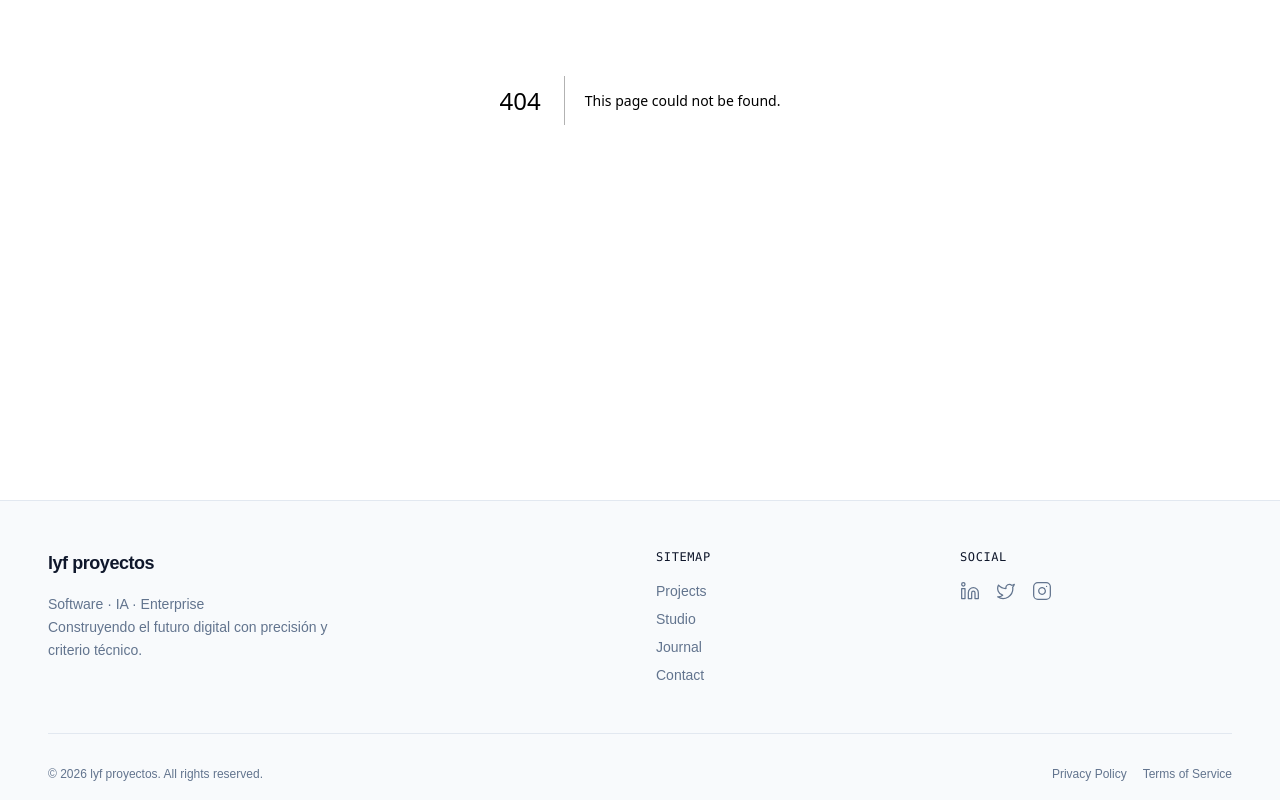
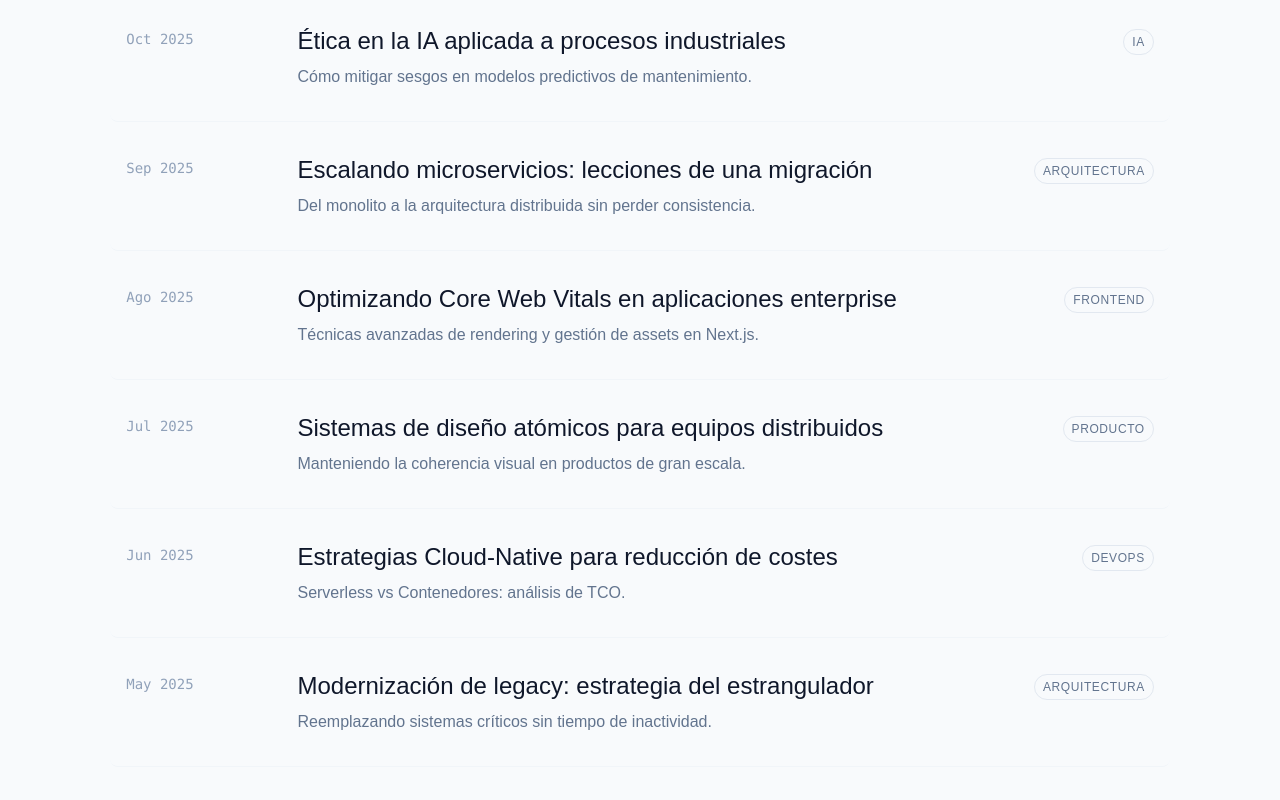
Before and after one commit to MarianoC96/LYF-PROYECTOS, a Next.js app: page /publicaciones in a window 1280 px wide. Before the commit this address had no page. Shown: the part 300-1100 px from the top of the page. Built offline with nearby package versions, Linux system fonts and the light colour scheme.

Commit message:
fix menores

```diff
--- a/app/components/CanvasHero.tsx
+++ b/app/components/CanvasHero.tsx
@@ -124,7 +124,7 @@ const DesktopCanvas = () => {
     if (error) {
         return (
             <div className="h-screen w-full bg-slate-50 flex items-center justify-center text-slate-500">
-                <p>Visual assets not available</p>
+                <p>Recursos visuales no disponibles</p>
             </div>
         );
     }
@@ -134,7 +134,7 @@ const DesktopCanvas = () => {
             <div className="sticky top-0 h-screen w-full overflow-hidden">
                 {isLoading && (
                     <div className="absolute inset-0 flex items-center justify-center z-10 bg-slate-50 text-slate-900 font-mono text-sm">
-                        Loading System... {Math.round((loadedCount / (frames.length || 1)) * 100)}%
+                        Cargando Sistema... {Math.round((loadedCount / (frames.length || 1)) * 100)}%
                     </div>
                 )}
                 <canvas ref={canvasRef} className="w-full h-full block" />
--- a/app/components/Footer.tsx
+++ b/app/components/Footer.tsx
@@ -10,24 +10,24 @@ export default function Footer() {
                         lyf proyectos
                     </Link>
                     <p className="text-sm max-w-xs leading-relaxed">
-                        Software · IA · Enterprise
+                        Software · IA · Corporativo
                         <br />
                         Construyendo el futuro digital con precisión y criterio técnico.
                     </p>
                 </div>
 
                 <div>
-                    <h3 className="text-slate-900 text-xs uppercase tracking-wider mb-4 font-mono">Sitemap</h3>
+                    <h3 className="text-slate-900 text-xs uppercase tracking-wider mb-4 font-mono">Navegación</h3>
                     <ul className="space-y-2 text-sm font-light">
-                        <li><Link href="/projects" className="hover:text-slate-900 transition-colors">Projects</Link></li>
-                        <li><Link href="/studio" className="hover:text-slate-900 transition-colors">Studio</Link></li>
-                        <li><Link href="/journal" className="hover:text-slate-900 transition-colors">Journal</Link></li>
-                        <li><Link href="/contact" className="hover:text-slate-900 transition-colors">Contact</Link></li>
+                        <li><Link href="/proyectos" className="hover:text-slate-900 transition-colors">Proyectos</Link></li>
+                        <li><Link href="/estudio" className="hover:text-slate-900 transition-colors">Estudio</Link></li>
+                        <li><Link href="/publicaciones" className="hover:text-slate-900 transition-colors">Publicaciones</Link></li>
+                        <li><Link href="/contacto" className="hover:text-slate-900 transition-colors">Contacto</Link></li>
                     </ul>
                 </div>
 
                 <div>
-                    <h3 className="text-slate-900 text-xs uppercase tracking-wider mb-4 font-mono">Social</h3>
+                    <h3 className="text-slate-900 text-xs uppercase tracking-wider mb-4 font-mono">Redes</h3>
                     <div className="flex gap-4">
                         <a href="#" className="hover:text-slate-900 transition-colors" aria-label="LinkedIn">
                             <Linkedin size={20} strokeWidth={1.5} />
@@ -43,10 +43,10 @@ export default function Footer() {
             </div>
 
             <div className="max-w-7xl mx-auto mt-12 pt-8 border-t border-slate-200 flex flex-col md:flex-row justify-between items-center text-xs">
-                <p>&copy; {new Date().getFullYear()} lyf proyectos. All rights reserved.</p>
+                <p>&copy; {new Date().getFullYear()} lyf proyectos. Todos los derechos reservados.</p>
                 <div className="flex gap-4 mt-4 md:mt-0">
-                    <Link href="#" className="hover:text-slate-900">Privacy Policy</Link>
-                    <Link href="#" className="hover:text-slate-900">Terms of Service</Link>
+                    <Link href="#" className="hover:text-slate-900">Política de Privacidad</Link>
+                    <Link href="#" className="hover:text-slate-900">Términos de Servicio</Link>
                 </div>
             </div>
         </footer>
--- a/app/components/Header.tsx
+++ b/app/components/Header.tsx
@@ -6,10 +6,10 @@ import { motion } from 'framer-motion';
 import { cn } from '@/lib/utils';
 
 const navItems = [
-    { name: 'Projects', href: '/projects' },
-    { name: 'Studio', href: '/studio' },
-    { name: 'Journal', href: '/journal' },
-    { name: 'Contact', href: '/contact' },
+    { name: 'Proyectos', href: '/proyectos' },
+    { name: 'Estudio', href: '/estudio' },
+    { name: 'Publicaciones', href: '/publicaciones' },
+    { name: 'Contacto', href: '/contacto' },
 ];
 
 export default function Header() {
@@ -48,7 +48,7 @@ export default function Header() {
             {/* Mobile Menu Trigger would go here */}
             <div className="md:hidden pointer-events-auto">
                 {/* Simple placeholder for mobile menu */}
-                <span className="text-sm uppercase">Menu</span>
+                <span className="text-sm uppercase">Menú</span>
             </div>
         </header>
     );
--- a/app/components/ProjectCard.tsx
+++ b/app/components/ProjectCard.tsx
@@ -15,7 +15,7 @@ interface Project {
 
 export default function ProjectCard({ project }: { project: Project }) {
     return (
-        <Link href={`/projects/${project.id}`} className="group block">
+        <Link href={`/proyectos/${project.id}`} className="group block">
             <div className="relative aspect-[4/3] overflow-hidden bg-slate-200 mb-4">
                 {/* Image placeholder or real image */}
                 {project.image ? (
--- a/app/contact/page.tsx
+++ b/app/contacto/page.tsx
@@ -7,7 +7,7 @@ export default function ContactPage() {
 
                 <div>
                     <h1 className="text-4xl md:text-6xl font-bold tracking-tight mb-8 font-outfit">
-                        Contact
+                        Contacto
                     </h1>
                     <p className="text-xl text-slate-600 max-w-md leading-relaxed mb-12">
                         Iniciemos una conversación sobre su próximo desafío técnico. Sin compromiso, con total confidencialidad.
@@ -21,7 +21,7 @@ export default function ContactPage() {
                             </a>
                         </div>
                         <div>
-                            <p className="uppercase tracking-wider text-slate-400 mb-1">Office</p>
+                            <p className="uppercase tracking-wider text-slate-400 mb-1">Oficina</p>
                             <p className="text-slate-900">
                                 Madrid, España
                             </p>
--- a/app/studio/page.tsx
+++ b/app/estudio/page.tsx
@@ -10,7 +10,7 @@ export default function StudioPage() {
                 {/* Enfoque */}
                 <div className="md:sticky md:top-32 h-fit">
                     <h1 className="text-4xl md:text-6xl font-bold tracking-tight mb-8 font-outfit">
-                        Studio
+                        Estudio
                     </h1>
                     <p className="text-xl text-slate-600 max-w-md leading-relaxed">
                         Somos un equipo de ingenieros y diseñadores obsesionados con la calidad técnica y la claridad visual.
@@ -44,7 +44,7 @@ export default function StudioPage() {
                     </section>
 
                     <section>
-                        <h2 className="text-sm uppercase tracking-wider mb-6 text-slate-400 font-mono">Stack & Tecnología</h2>
+                        <h2 className="text-sm uppercase tracking-wider mb-6 text-slate-400 font-mono">Tecnología</h2>
                         <p className="text-lg text-slate-600 mb-8">
                             Elegimos tecnologías probadas y robustas que garantizan rendimiento y mantenibilidad a largo plazo.
                         </p>
--- a/app/layout.tsx
+++ b/app/layout.tsx
@@ -17,7 +17,7 @@ const outfit = Outfit({
 });
 
 export const metadata: Metadata = {
-  title: "lyf proyectos | Software Studio",
+  title: "lyf proyectos | Estudio de Software",
   description: "Desarrollo de software e inteligencia artificial. Partner tecnológico para empresas.",
 };
 
--- a/app/projects/page.tsx
+++ b/app/proyectos/page.tsx
@@ -19,7 +19,7 @@ export default function ProjectsPage() {
             <div className="flex flex-col md:flex-row justify-between items-end mb-16 gap-8">
                 <div>
                     <h1 className="text-4xl md:text-6xl font-bold tracking-tight mb-4 font-outfit">
-                        Selected Work
+                        Proyectos Seleccionados
                     </h1>
                     <p className="text-slate-500 max-w-md">
                         Una colección de desafíos técnicos resueltos con precisión y arquitectura escalable.
--- a/app/journal/page.tsx
+++ b/app/publicaciones/page.tsx
@@ -22,7 +22,7 @@ const articles = [
         id: 'nextjs-performance',
         title: 'Optimizando Core Web Vitals en aplicaciones enterprise',
         excerpt: 'Técnicas avanzadas de rendering y gestión de assets en Next.js.',
-        date: 'Aug 2025',
+        date: 'Ago 2025',
         tag: 'Frontend'
     },
     {
@@ -53,7 +53,7 @@ export default function JournalPage() {
         <div className="min-h-screen pt-32 pb-24 px-6 md:px-12 max-w-[1920px] mx-auto">
             <div className="max-w-2xl mb-16">
                 <h1 className="text-4xl md:text-6xl font-bold tracking-tight mb-4 font-outfit">
-                    Journal
+                    Publicaciones
                 </h1>
                 <p className="text-slate-500">
                     Reflexiones sobre ingeniería, diseño y la intersección entre ambos.
@@ -62,7 +62,7 @@ export default function JournalPage() {
 
             <div className="border-t border-slate-200">
                 {articles.map((article) => (
-                    <Link key={article.id} href={`/journal/${article.id}`} className="group block">
+                    <Link key={article.id} href={`/publicaciones/${article.id}`} className="group block">
                         <article className="grid grid-cols-1 md:grid-cols-12 py-8 border-b border-slate-100 transition-colors hover:bg-slate-50 px-4 -mx-4 rounded-lg">
                             <div className="md:col-span-2 text-sm font-mono text-slate-400 py-1">
                                 {article.date}
```
Also changed, not shown: app/proyectos/[id]/page.tsx (renamed from app/projects/[id]/page.tsx).
